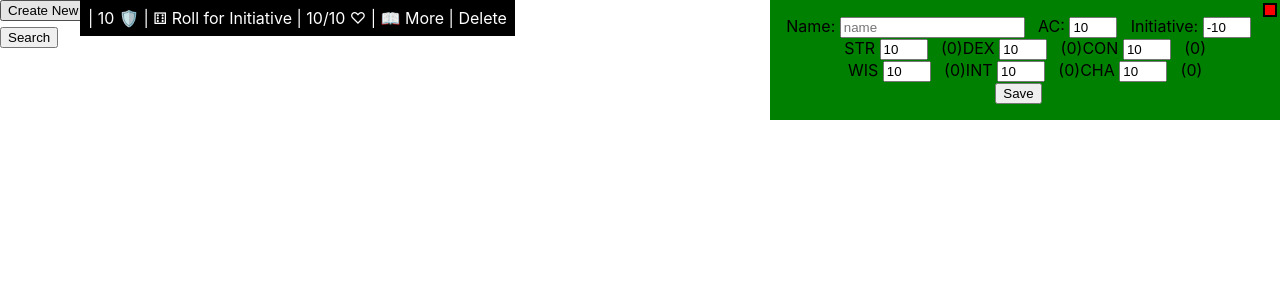
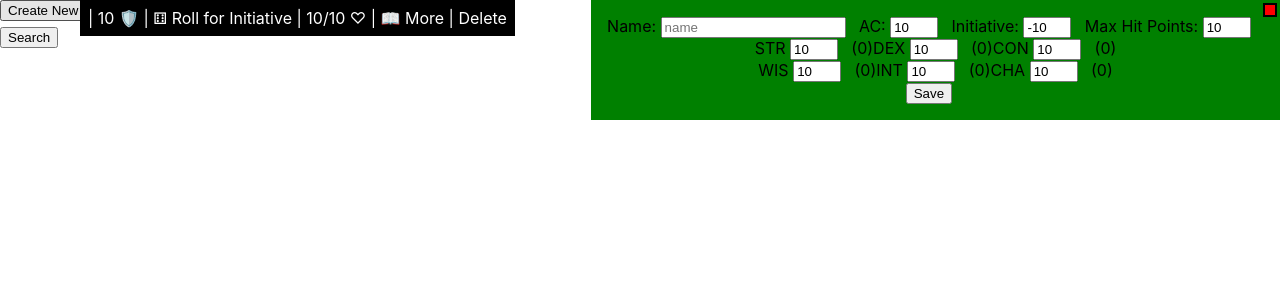
Before and after one commit to brewchetta/monstrous-initiative-tracker, a React (Create React App) app: page / in a window 1280 px wide. Both pictures are taken after a click on the button "Create New Character". Shown: the top 300 px of the page. Built offline with nearby package versions, Linux system fonts and the light colour scheme.

Commit message:
added max hitpoints field

```diff
--- a/src/components/detail-modal/CharacterDetailCard.js
+++ b/src/components/detail-modal/CharacterDetailCard.js
@@ -48,7 +48,8 @@ export default function CharacterDetailCard({character, updateCharacter}) {
     <form id="character-detail-form" onSubmit={handleSubmit}>
       <span>Name: {renderInputField("name")}</span>
       <span>AC: {renderNumberField("armor_class")}</span>
-      <span>Initiative: {renderNumberField("initiative")}</span><br/>
+      <span>Initiative: {renderNumberField("initiative")}</span>
+      <span>Max Hit Points: {renderNumberField("hit_points")}</span><br/>
       <span>STR {renderNumberField("strength")}({modifier("strength")})</span>
       <span>DEX {renderNumberField("dexterity")}({modifier("dexterity")})</span>
       <span>CON {renderNumberField("constitution")}({modifier("constitution")})</span><br/>
```
